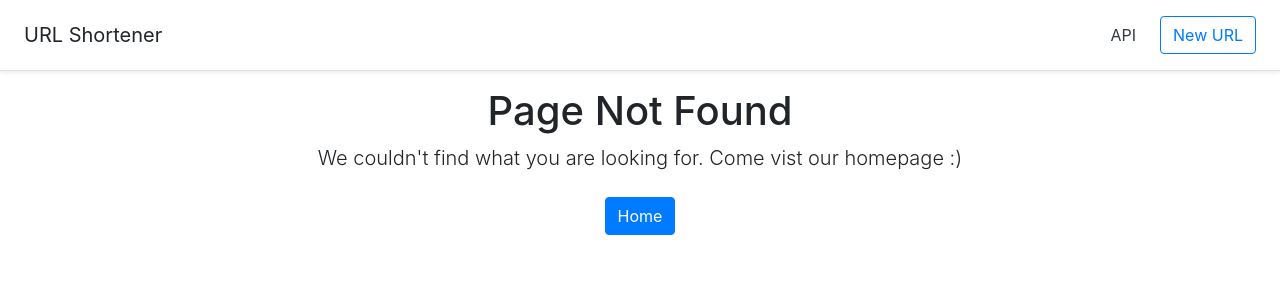
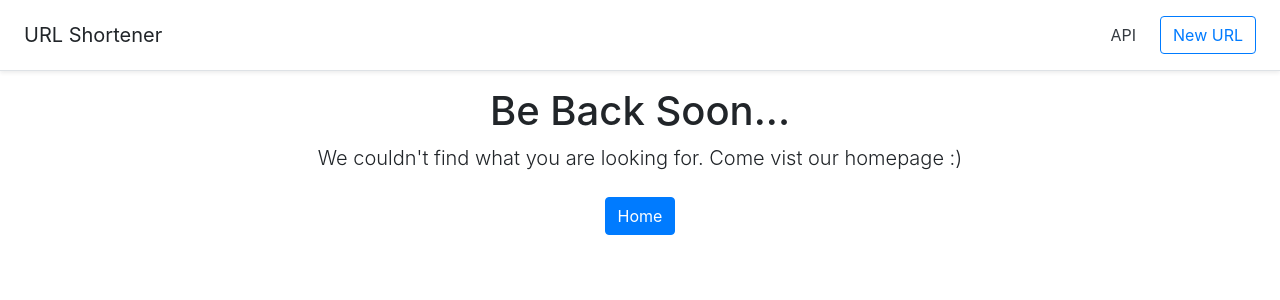
Before and after one commit to DANNYDEE93/Deployment3, a Flask app: template templates/page_not_found.html in a window 1280 px wide. Shown: the top 300 px of the page. Run offline with Flask 2, Linux system fonts and the light colour scheme; the template is opened without the code that fills it, so the values that code supplies are empty; some libraries are stand-ins or nearby versions.

Commit message:
Update page_not_found.html

```diff
--- a/templates/page_not_found.html
+++ b/templates/page_not_found.html
@@ -6,7 +6,7 @@
 
 
 <div class="container text-center">
-  <h1 class="jumbotron-heading">Page Not Found</h1>
+  <h1 class="jumbotron-heading">Be Back Soon...</h1>
   <p class="lead">We couldn't find what you are looking for. Come vist our homepage :)</p>
   <p>
     <a href="{{ url_for('home') }}"><button class="btn btn-primary my-2">Home</button></a>
```
